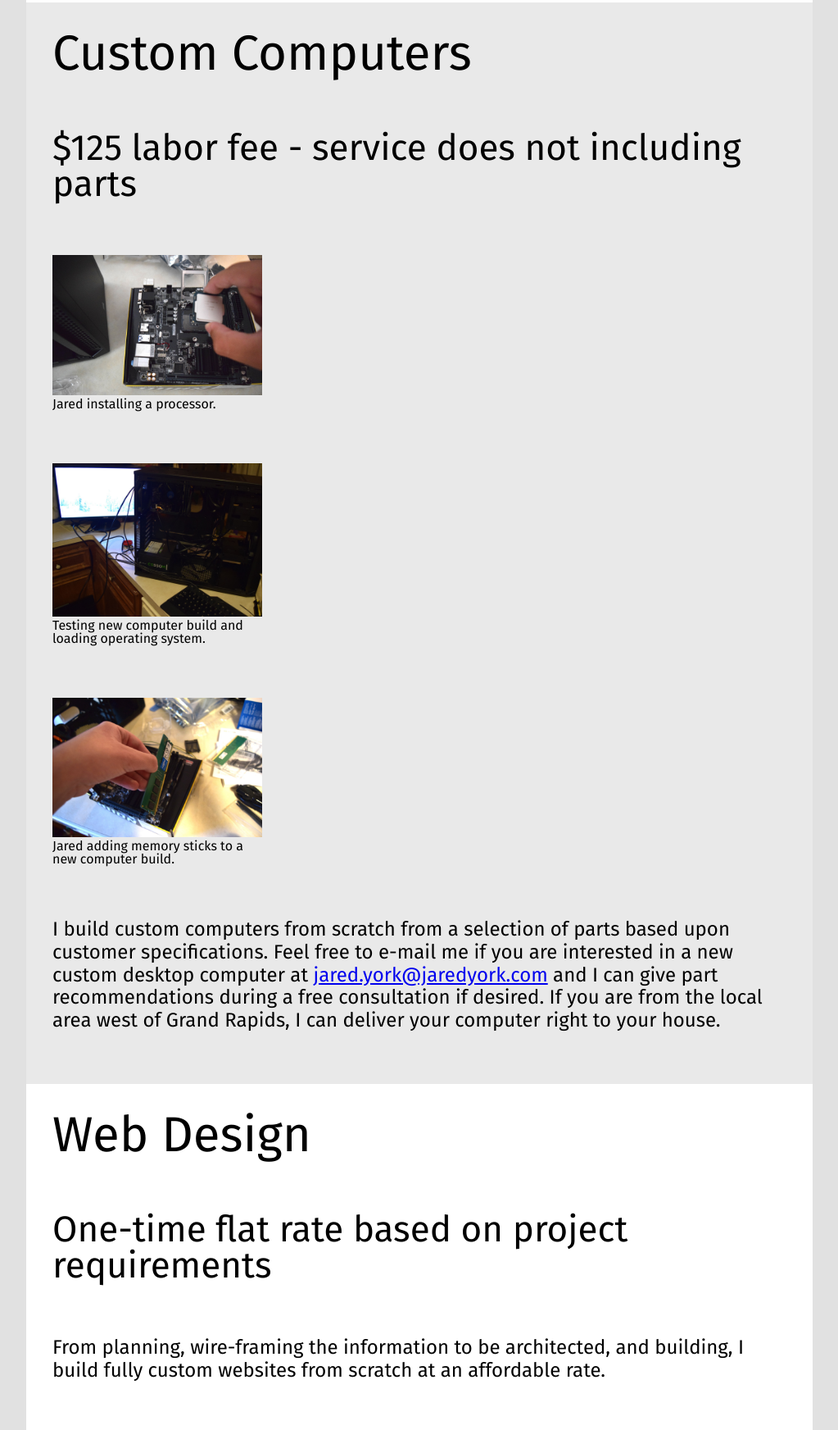
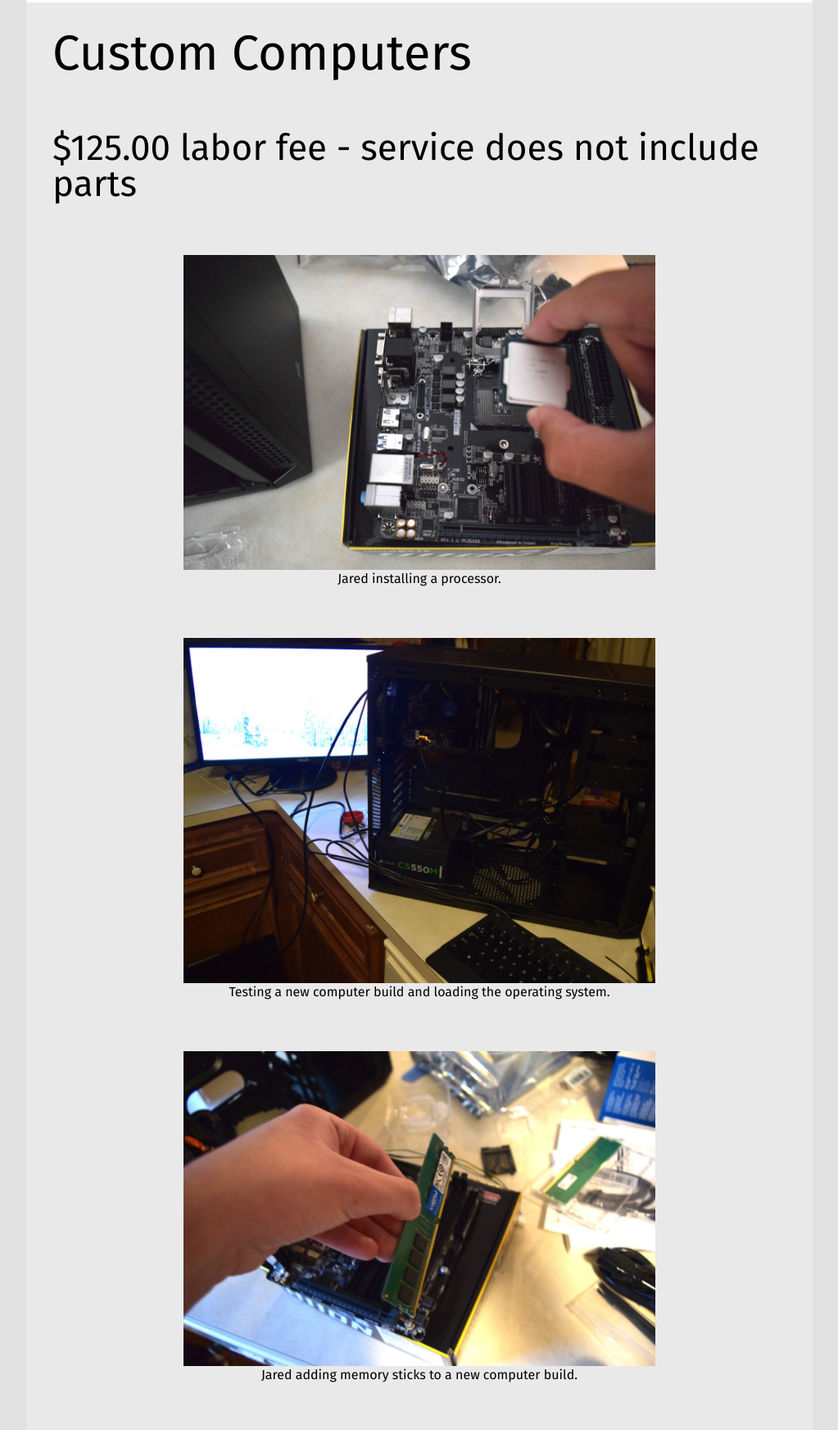
Before and after one commit to jaredyork/jaredyork.github.io, a plain HTML site: page index.html in a window 1280 px wide. Shown: the part 1576-3320 px from the top of the page at 82% size, without its empty margins (128-1151 px from the left). Drawn offline with Linux system fonts and the light colour scheme.

Commit message:
v1.1.0.2 - Fixed some other minor issues.

```diff
--- a/css/styles.css
+++ b/css/styles.css
@@ -212,9 +212,15 @@ p
   padding: 4px;
 }
 
+.container-img-center
+{
+  text-align: center;
+}
+
 .fig-small
 {
-  max-width: 256px;
+  margin: auto;
+  max-width: 60%;
   padding: 32px;
 }
 
@@ -291,13 +297,14 @@ html *
     font-size: 1em;
   }
 
-  .container-content *
+  .container-content *:not(span)
   {
     padding: 24px;
   }
 
   .fig-small
   {
+    max-width: 256px;
     padding: 0;
   }
 
--- a/index.html
+++ b/index.html
@@ -50,7 +50,7 @@
           <div class="container-flex-child">
             <h3 class="heading-content-s center-aligned">Custom Computer Builds</h3>
             <h3 class="heading-s">
-            <p>I can build custom computers from a selection of parts the customer buys.  My fee for building a computer is a flat-rate of $125 per build.
+            <p>I can build custom computers from a selection of parts the customer buys.  My fee for building a computer is a flat-rate of $125.00 per build.
           </div>
 
           <div class="container-flex-child">
@@ -61,25 +61,32 @@
 
         <section id="customcomputers" class="container-content bg-gray">
           <h2 class="heading-content-m">Custom Computers</h2>
-          <h3 class="heading-content-s">$125 labor fee - service does not including parts</h3>
+          <h3 class="heading-content-s">$125.00 labor fee - service does not include parts</h3>
+
+          <div class="container-img-center">
             <figure class="fig-small">
               <img src="images/processorinstall.JPG" alt="Jared installing a processor" />
               <figcaption>Jared installing a processor.</figcaption>
             </figure>
+          </div>
 
+          <div class="container-img-center">
             <figure class="fig-small">
               <img src="images/computertesting.jpg" alt="Testing new computer build and loading operating system" />
-            <figcaption>Testing new computer build and loading operating system.</figcaption>
+              <figcaption>Testing a new computer build and loading the operating system.</figcaption>
             </figure>
+          </div>
 
+          <div class="container-img-center">
             <figure class="fig-small">
               <img src="images/raminstall.JPG" alt="Jared is install memory sticks into a new computer build." />
               <figcaption>Jared adding memory sticks to a new computer build.</figcaption>
             </figure>
+          </div>
 
           <p>
             I build custom computers from scratch from a selection of parts based upon customer specifications.
-            Feel free to e-mail me if you are interested in a new custom desktop computer at <a href="mailto://jared.york@jaredyork.com">jared.york@jaredyork.com</a> and I can give
+            Feel free to e-mail me if you are interested in a new custom desktop computer at <a href="mailto://jared.york@jaredyork.com">jared.york@jaredyork.com</a> and I can give you
             part recommendations during a free consultation if desired.
 
             If you are from the local area west of Grand Rapids, I can deliver your computer right to your house.
@@ -88,8 +95,8 @@
 
         <section id="webdesign" class="container-content">
           <h2 class="heading-content-m">Web Design</h2>
-          <h3 class="heading-content-s">One-time flat rate based on project requirements</h3>
-          <p>From planning, wire-framing the information to be architected, and building, I build fully custom websites from scratch at an affordable rate.</p>
+          <h3 class="heading-content-s">One-time flat rate based on project requirements - web hosting not included</h3>
+          <p>From planning and creating the design of your dreams to making it a reality, I build fully custom websites from scratch at an affordable rate.  Each website I build is made from scratch from the ground-up and is fully designed for both mobile and desktop browsers.</p>
           <h3 class="heading-content-s">Portfolio</h3>
           <section class="container-portfolio-flex">
             <a class="portfolio-thumb" href="http://georgetown-driving-school.com">
```
Lines whose indentation alone changed are shown as unchanged.
